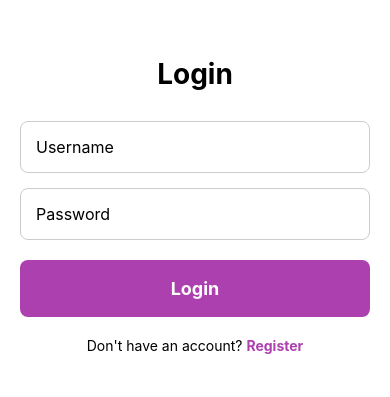
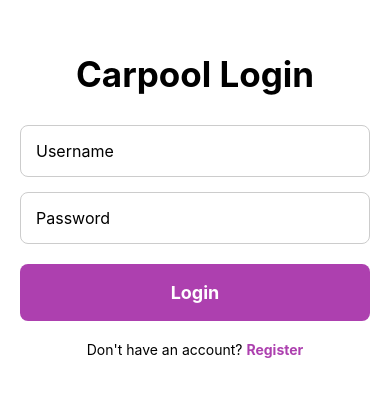
Before and after one commit to geethavs88/carpooling-app-frontend, a React Native app: screen /Login in a window 390 px wide. Shown: the part 217-614 px from the top of the page. Built offline with nearby package versions, Linux system fonts and the light colour scheme.

Commit message:
removed API key

```diff
--- a/config.js
+++ b/config.js
@@ -1,2 +1,2 @@
 export const BASE_URL = 'https://carpooling-backend-application.onrender.com/api';
-export const GOOGLE_MAPS_API_KEY = 'AIzaSyCPCvtE_jBDzJl3XPPoJrnT4hOR_RqkTUI';
+export const GOOGLE_MAPS_API_KEY = 'xxxx';
--- a/screens/auth/LoginScreen.js
+++ b/screens/auth/LoginScreen.js
@@ -47,9 +47,14 @@ const LoginScreen = ({ navigation, setIsLoggedIn }) => {
   };
   return (
     <View style={{ flex: 1, justifyContent: 'center', padding: 20, backgroundColor: '#fff' }}>
-      <Text style={{ fontSize: 28, fontWeight: 'bold', marginBottom: 30, textAlign: 'center' }}>
+      <Text style={{ fontSize: 35, fontWeight: 'bold', marginBottom: 30, textAlign: 'center' }}>
+        Carpool Login
+      </Text>
+
+
+      {/* <Text style={{ fontSize: 28, fontWeight: 'bold', marginBottom: 30, textAlign: 'center' }}>
         Login
-      </Text>
+      </Text> */}
 
       <TextInput
         style={{
```
